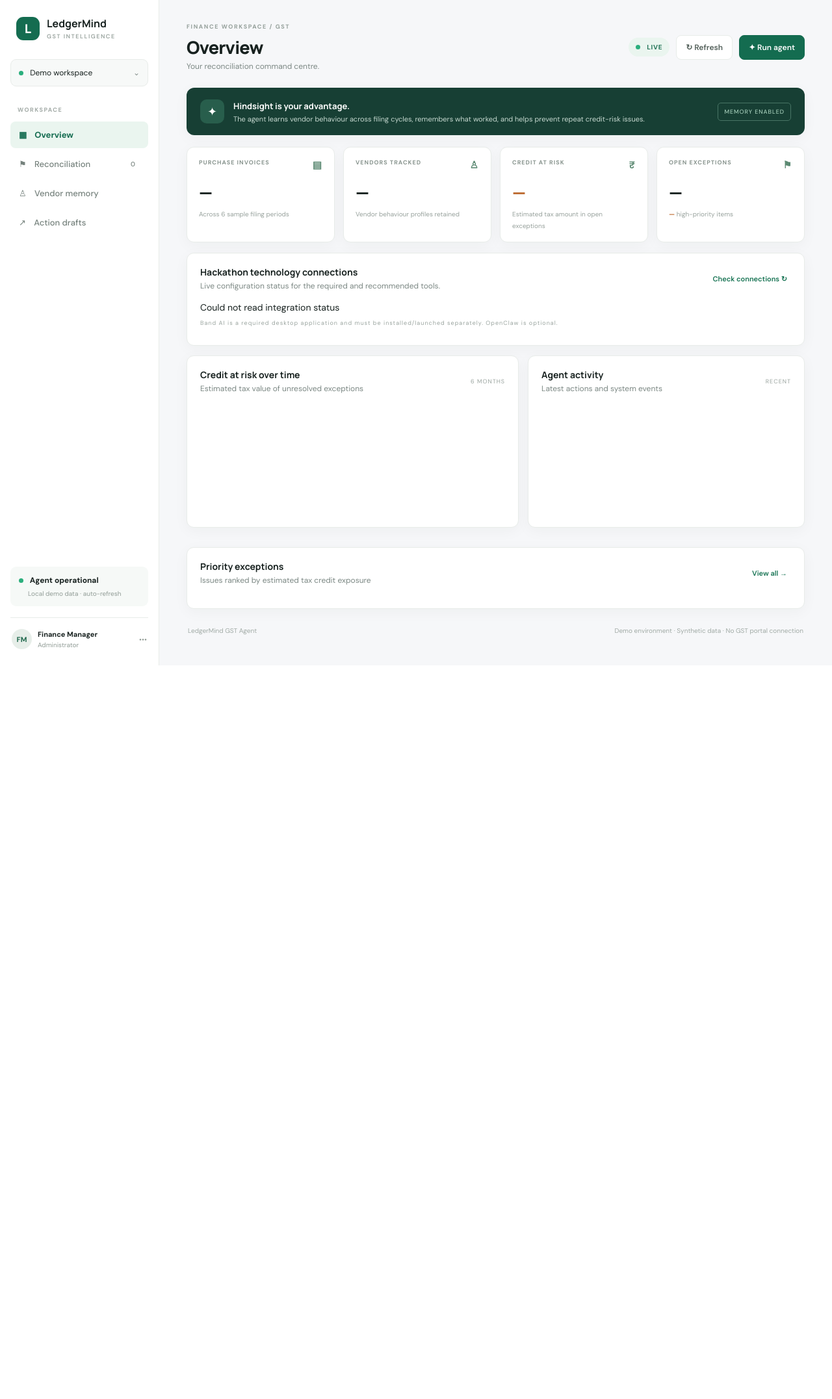
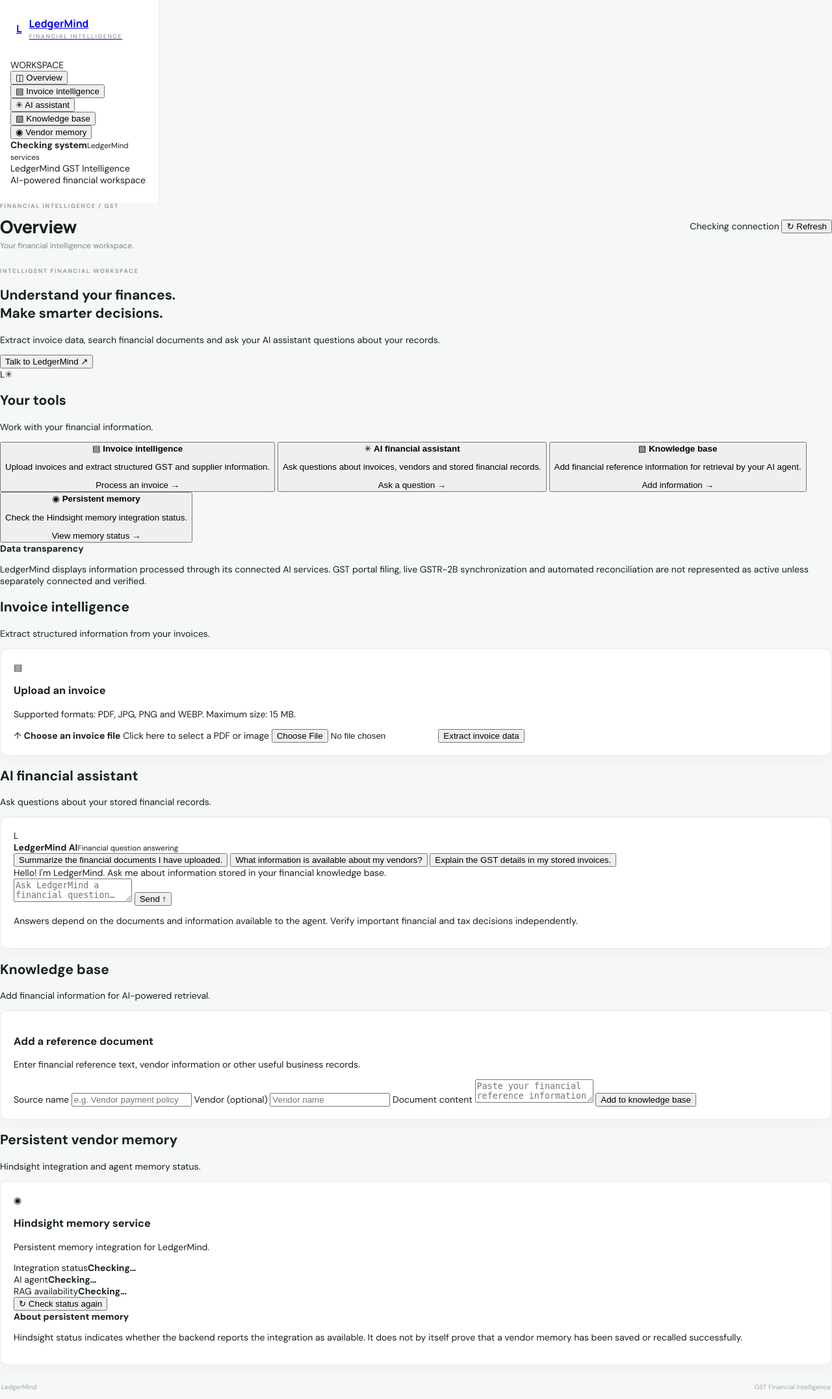
Before and after one commit to kumarisanjoli093-jpg/LedgerMind, a FastAPI app: page / in a window 1280 px wide. Shown: the whole page at 65% size. Before the commit the page ends 1024 px from the top, so only its background shows below. Run offline with FastAPI, Linux system fonts and the light colour scheme; a map, chart or similar area stays blank.

Commit message:
Update index.html

```diff
--- a/LedgerMind/templates/index.html
+++ b/LedgerMind/templates/index.html
@@ -1,12 +1,182 @@
-<!doctype html><html lang="en"><head><meta charset="utf-8"><meta name="viewport" content="width=device-width,initial-scale=1"><title>LedgerMind — GST Agent</title><link rel="stylesheet" href="/static/style.css"></head><body>
-<div class="shell"><aside class="sidebar"><div class="brand"><div class="logo">L</div><div><b>LedgerMind</b><small>GST INTELLIGENCE</small></div></div><div class="workspace"><span class="dot"></span> Demo workspace <span class="chev">⌄</span></div><div class="navlabel">WORKSPACE</div><button class="nav active" data-tab="overview">▦ <span>Overview</span></button><button class="nav" data-tab="exceptions">⚑ <span>Reconciliation</span><i id="navCount">0</i></button><button class="nav" data-tab="vendors">♙ <span>Vendor memory</span></button><button class="nav" data-tab="actions">↗ <span>Action drafts</span></button><div class="sidebottom"><div class="statusbox"><div class="statusline"><span class="pulse"></span> Agent operational</div><small>Local demo data · auto-refresh</small></div><div class="user"><div class="avatar">FM</div><div><b>Finance Manager</b><small>Administrator</small></div><span>•••</span></div></div></aside>
-<main class="main"><header><div><div class="eyebrow">FINANCE WORKSPACE / GST</div><h1 id="pageTitle">Overview</h1><p id="pageSub">Your reconciliation command centre.</p></div><div class="header-actions"><span class="live"><span class="pulse"></span> LIVE</span><button class="btn ghost" onclick="refresh()">↻ Refresh</button><button class="btn primary" onclick="runAgent()">✦ Run agent</button></div></header>
-<section id="overview" class="tabview"><div class="banner"><div class="banner-icon">✦</div><div><b>Hindsight is your advantage.</b><p>The agent learns vendor behaviour across filing cycles, remembers what worked, and helps prevent repeat credit-risk issues.</p></div><span class="banner-tag">MEMORY ENABLED</span></div>
-<div class="metrics"><article class="metric"><div class="metric-top">PURCHASE INVOICES <span>▤</span></div><strong id="mInvoices">—</strong><small>Across 6 sample filing periods</small></article><article class="metric"><div class="metric-top">VENDORS TRACKED <span>♙</span></div><strong id="mVendors">—</strong><small>Vendor behaviour profiles retained</small></article><article class="metric risk"><div class="metric-top">CREDIT AT RISK <span>₹</span></div><strong id="mRisk">—</strong><small>Estimated tax amount in open exceptions</small></article><article class="metric"><div class="metric-top">OPEN EXCEPTIONS <span>⚑</span></div><strong id="mIssues">—</strong><small><em id="mHigh">—</em> high-priority items</small></article></div>
-<div class="panel"><div class="panel-head"><div><h3>Hackathon technology connections</h3><p>Live configuration status for the required and recommended tools.</p></div><button class="textbtn" onclick="loadIntegrations()">Check connections ↻</button></div><div id="integrationStatus" class="activity">Checking integrations…</div><p class="subtle">Band AI is a required desktop application and must be installed/launched separately. OpenClaw is optional.</p></div><div class="grid2"><section class="panel"><div class="panel-head"><div><h3>Credit at risk over time</h3><p>Estimated tax value of unresolved exceptions</p></div><span class="subtle">6 MONTHS</span></div><div id="chart" class="chart"></div></section><section class="panel"><div class="panel-head"><div><h3>Agent activity</h3><p>Latest actions and system events</p></div><span class="subtle">RECENT</span></div><div id="activity" class="activity"></div></section></div>
-<div class="panel"><div class="panel-head"><div><h3>Priority exceptions</h3><p>Issues ranked by estimated tax credit exposure</p></div><button class="textbtn" onclick="showTab('exceptions')">View all →</button></div><div id="topIssues"></div></div>
-</section>
-<section id="exceptions" class="tabview hidden"><div class="toolbar"><div><h3>Reconciliation exceptions</h3><p>Purchase register compared with supplier-filed GSTR-2B export.</p></div><select id="monthFilter" onchange="loadIssues()"><option value="">All periods</option></select></div><div class="uploadrow"><div><b>Import your data</b><small>Upload CSV exports. Required columns: month, vendor, gstin, invoice, invoice_date, taxable, tax.</small></div><label class="uploadbtn">↑ Purchase register<input type="file" accept=".csv" onchange="uploadFile('purchase',this.files[0])"></label><label class="uploadbtn">↑ GSTR-2B CSV<input type="file" accept=".csv" onchange="uploadFile('gstr2b',this.files[0])"></label><a class="download" href="/api/sample/purchase">Sample CSV ↓</a></div><div class="tablewrap" id="issueTable"></div></section>
-<section id="vendors" class="tabview hidden"><div class="toolbar"><div><h3>Vendor memory</h3><p>Patterns the agent has retained from previous reconciliation cycles.</p></div><span class="memory-pill">✦ Persistent memory</span></div><div class="tablewrap" id="vendorTable"></div></section>
-<section id="actions" class="tabview hidden"><div class="toolbar"><div><h3>Action drafts</h3><p>Vendor-specific follow-ups prepared by the agent. Review before sending.</p></div><button class="btn primary" onclick="runAgent()">✦ Generate drafts</button></div><div id="actionList" class="drafts"></div></section>
-<footer>LedgerMind GST Agent <span>Demo environment · Synthetic data · No GST portal connection</span></footer></main></div><div id="toast" class="toast"></div><script src="/static/app.js"></script></body></html>
+
+<!DOCTYPE html>
+<html lang="en">
+<head>
+  <meta charset="UTF-8">
+  <meta name="viewport" content="width=device-width, initial-scale=1.0">
+  <meta name="theme-color" content="#101c2c">
+  <title>LedgerMind | GST Intelligence</title>
+  <link rel="stylesheet" href="/static/style.css">
+</head>
+<body>
+  <div class="app-shell">
+    <aside class="sidebar">
+      <a class="brand" href="#">
+        <span class="brand-mark">L</span>
+        <span><strong>LedgerMind</strong><small>FINANCIAL INTELLIGENCE</small></span>
+      </a>
+
+      <div class="workspace-label">WORKSPACE</div>
+      <nav class="navigation">
+        <button class="nav-item active" data-view="overview"><span>◫</span> Overview</button>
+        <button class="nav-item" data-view="invoices"><span>▤</span> Invoice intelligence</button>
+        <button class="nav-item" data-view="assistant"><span>✳</span> AI assistant</button>
+        <button class="nav-item" data-view="knowledge"><span>▧</span> Knowledge base</button>
+        <button class="nav-item" data-view="memory"><span>◉</span> Vendor memory</button>
+      </nav>
+
+      <div class="sidebar-bottom">
+        <div class="system-card">
+          <span class="status-dot" id="systemDot"></span>
+          <div><strong id="systemLabel">Checking system</strong><small>LedgerMind services</small></div>
+        </div>
+        <div class="sidebar-footer">LedgerMind GST Intelligence<br>AI-powered financial workspace</div>
+      </div>
+    </aside>
+
+    <main class="main-content">
+      <header class="topbar">
+        <div>
+          <div class="eyebrow">FINANCIAL INTELLIGENCE / GST</div>
+          <h1 id="pageTitle">Overview</h1>
+          <p id="pageDescription">Your financial intelligence workspace.</p>
+        </div>
+        <div class="top-actions">
+          <span class="connection"><span class="status-dot"></span> <span id="connectionLabel">Checking connection</span></span>
+          <button class="button button-outline" id="refreshButton">↻ Refresh</button>
+        </div>
+      </header>
+
+      <section class="view active" id="overview">
+        <div class="hero">
+          <div>
+            <div class="eyebrow light">INTELLIGENT FINANCIAL WORKSPACE</div>
+            <h2>Understand your finances.<br><span>Make smarter decisions.</span></h2>
+            <p>Extract invoice data, search financial documents and ask your AI assistant questions about your records.</p>
+            <button class="button button-light" data-go="assistant">Talk to LedgerMind ↗</button>
+          </div>
+          <div class="hero-symbol">L<span>✳</span></div>
+        </div>
+
+        <div class="section-heading">
+          <div><h2>Your tools</h2><p>Work with your financial information.</p></div>
+        </div>
+
+        <div class="tool-grid">
+          <button class="tool-card" data-go="invoices">
+            <span class="tool-icon">▤</span>
+            <strong>Invoice intelligence</strong>
+            <p>Upload invoices and extract structured GST and supplier information.</p>
+            <span class="tool-link">Process an invoice →</span>
+          </button>
+          <button class="tool-card" data-go="assistant">
+            <span class="tool-icon">✳</span>
+            <strong>AI financial assistant</strong>
+            <p>Ask questions about invoices, vendors and stored financial records.</p>
+            <span class="tool-link">Ask a question →</span>
+          </button>
+          <button class="tool-card" data-go="knowledge">
+            <span class="tool-icon">▧</span>
+            <strong>Knowledge base</strong>
+            <p>Add financial reference information for retrieval by your AI agent.</p>
+            <span class="tool-link">Add information →</span>
+          </button>
+          <button class="tool-card" data-go="memory">
+            <span class="tool-icon">◉</span>
+            <strong>Persistent memory</strong>
+            <p>Check the Hindsight memory integration status.</p>
+            <span class="tool-link">View memory status →</span>
+          </button>
+        </div>
+
+        <div class="notice">
+          <strong>Data transparency</strong>
+          <p>LedgerMind displays information processed through its connected AI services. GST portal filing, live GSTR-2B synchronization and automated reconciliation are not represented as active unless separately connected and verified.</p>
+        </div>
+      </section>
+
+      <section class="view" id="invoices">
+        <div class="section-heading">
+          <div><h2>Invoice intelligence</h2><p>Extract structured information from your invoices.</p></div>
+        </div>
+        <div class="panel">
+          <div class="panel-title"><span class="tool-icon">▤</span><div><h3>Upload an invoice</h3><p>Supported formats: PDF, JPG, PNG and WEBP. Maximum size: 15 MB.</p></div></div>
+          <label class="upload-area" for="invoiceFile">
+            <span class="upload-symbol">↑</span>
+            <strong>Choose an invoice file</strong>
+            <span id="fileName">Click here to select a PDF or image</span>
+            <input type="file" id="invoiceFile" accept=".pdf,.jpg,.jpeg,.png,.webp">
+          </label>
+          <button class="button button-primary" id="extractButton">Extract invoice data</button>
+          <div class="loading hidden" id="invoiceLoading">Processing invoice with AI…</div>
+          <div id="invoiceResult" class="result-area"></div>
+        </div>
+      </section>
+
+      <section class="view" id="assistant">
+        <div class="section-heading">
+          <div><h2>AI financial assistant</h2><p>Ask questions about your stored financial records.</p></div>
+        </div>
+        <div class="panel assistant-panel">
+          <div class="assistant-intro">
+            <span class="assistant-avatar">L</span>
+            <div><strong>LedgerMind AI</strong><small>Financial question answering</small></div>
+          </div>
+          <div class="suggestions">
+            <button class="suggestion">Summarize the financial documents I have uploaded.</button>
+            <button class="suggestion">What information is available about my vendors?</button>
+            <button class="suggestion">Explain the GST details in my stored invoices.</button>
+          </div>
+          <div class="chat-output" id="chatOutput">
+            <div class="chat-message bot">Hello! I'm LedgerMind. Ask me about information stored in your financial knowledge base.</div>
+          </div>
+          <form id="askForm" class="chat-form">
+            <textarea id="questionInput" rows="2" placeholder="Ask LedgerMind a financial question…" required></textarea>
+            <button class="button button-primary" type="submit" id="askButton">Send ↑</button>
+          </form>
+          <p class="form-note">Answers depend on the documents and information available to the agent. Verify important financial and tax decisions independently.</p>
+        </div>
+      </section>
+
+      <section class="view" id="knowledge">
+        <div class="section-heading">
+          <div><h2>Knowledge base</h2><p>Add financial information for AI-powered retrieval.</p></div>
+        </div>
+        <div class="panel">
+          <h3>Add a reference document</h3>
+          <p class="panel-description">Enter financial reference text, vendor information or other useful business records.</p>
+          <form id="ingestForm">
+            <label class="field-label" for="sourceInput">Source name</label>
+            <input class="text-input" id="sourceInput" maxlength="200" placeholder="e.g. Vendor payment policy">
+            <label class="field-label" for="vendorInput">Vendor (optional)</label>
+            <input class="text-input" id="vendorInput" maxlength="200" placeholder="Vendor name">
+            <label class="field-label" for="documentInput">Document content</label>
+            <textarea class="text-input large-input" id="documentInput" maxlength="200000" placeholder="Paste your financial reference information here…" required></textarea>
+            <button class="button button-primary" type="submit" id="ingestButton">Add to knowledge base</button>
+          </form>
+          <div id="ingestResult" class="result-area"></div>
+        </div>
+      </section>
+
+      <section class="view" id="memory">
+        <div class="section-heading">
+          <div><h2>Persistent vendor memory</h2><p>Hindsight integration and agent memory status.</p></div>
+        </div>
+        <div class="panel">
+          <div class="panel-title"><span class="tool-icon">◉</span><div><h3>Hindsight memory service</h3><p>Persistent memory integration for LedgerMind.</p></div></div>
+          <div class="status-row"><span>Integration status</span><strong id="hindsightStatus">Checking…</strong></div>
+          <div class="status-row"><span>AI agent</span><strong id="agentStatus">Checking…</strong></div>
+          <div class="status-row"><span>RAG availability</span><strong id="ragStatus">Checking…</strong></div>
+          <button class="button button-outline" id="memoryRefresh">↻ Check status again</button>
+          <div class="notice"><strong>About persistent memory</strong><p>Hindsight status indicates whether the backend reports the integration as available. It does not by itself prove that a vendor memory has been saved or recalled successfully.</p></div>
+        </div>
+      </section>
+
+      <footer>LedgerMind <span>GST Financial Intelligence</span></footer>
+    </main>
+  </div>
+
+  <div class="toast" id="toast" role="status"></div>
+  <script src="/static/app.js"></script>
+</body>
+</html>
```
